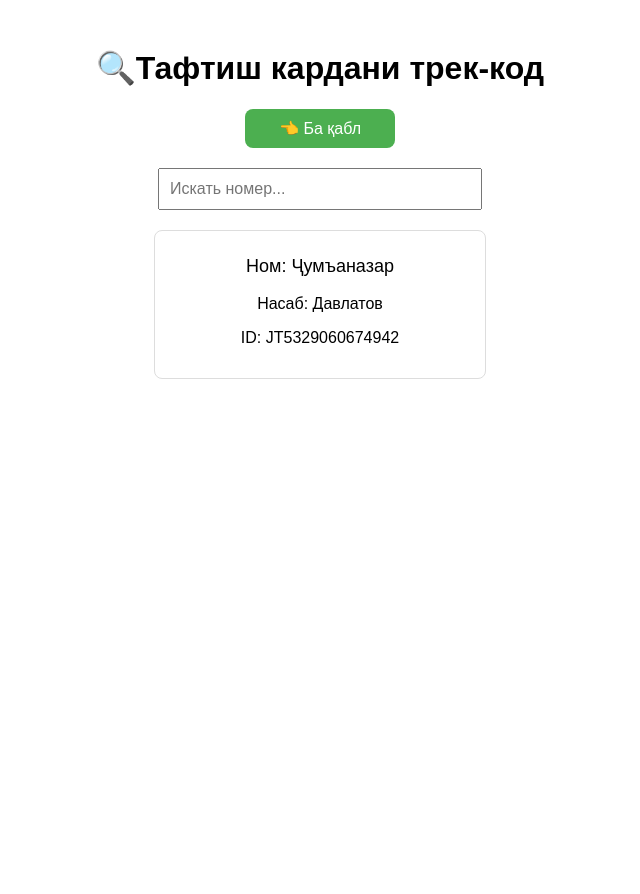
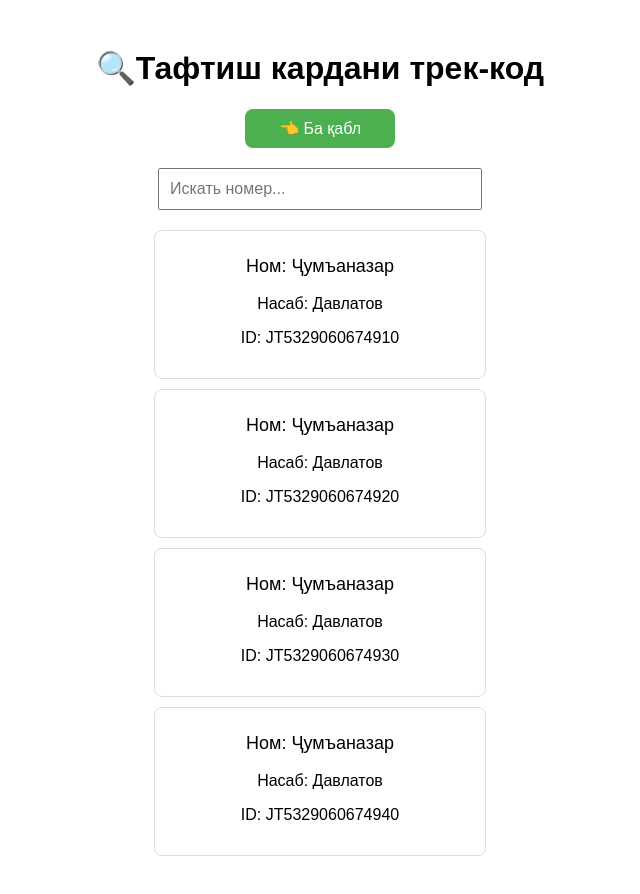
Before and after one commit to Sobirov2211/Barodar.cargo, a plain HTML site: page track.html in a window 1280 px wide. Shown: the whole page, without its empty margins (320-960 px from the left). Before the commit the page ends 800 px from the top, so only its background shows below. Drawn offline with Linux system fonts and the light colour scheme.

Commit message:
track.html

```diff
--- a/track.html
+++ b/track.html
@@ -93,11 +93,30 @@
 
     <div id="product-list">
         <!-- Пример номеров -->
-        <div class="product" data-name="JT5329060674942">
+ <div class="product" data-name="JT5329060674942">
     <p class="product-name">Ном: Ҷумъаназар</p>
     <p class="product-lastname">Насаб: Давлатов</p>
-    <p class="product-id">ID: JT5329060674942</p>
+    <p class="product-id">ID: JT5329060674910</p>
 </div>
+
+<div class="product" data-name="JT5329060674942">
+    <p class="product-name">Ном: Ҷумъаназар</p>
+    <p class="product-lastname">Насаб: Давлатов</p>
+    <p class="product-id">ID: JT5329060674920</p>
+</div>
+
+<div class="product" data-name="JT5329060674942">
+    <p class="product-name">Ном: Ҷумъаназар</p>
+    <p class="product-lastname">Насаб: Давлатов</p>
+    <p class="product-id">ID: JT5329060674930</p>
+</div>
+
+<div class="product" data-name="JT5329060674942">
+    <p class="product-name">Ном: Ҷумъаназар</p>
+    <p class="product-lastname">Насаб: Давлатов</p>
+    <p class="product-id">ID: JT5329060674940</p>
+</div>
+
 
     </div>
 
```
